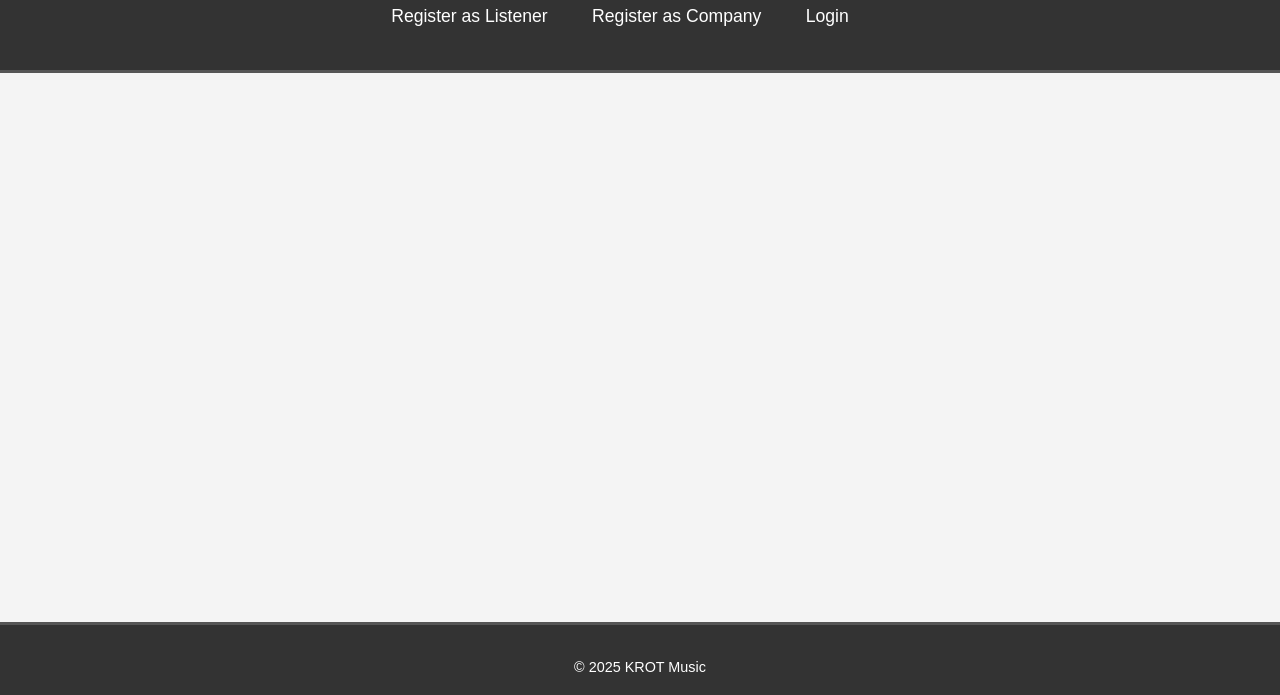
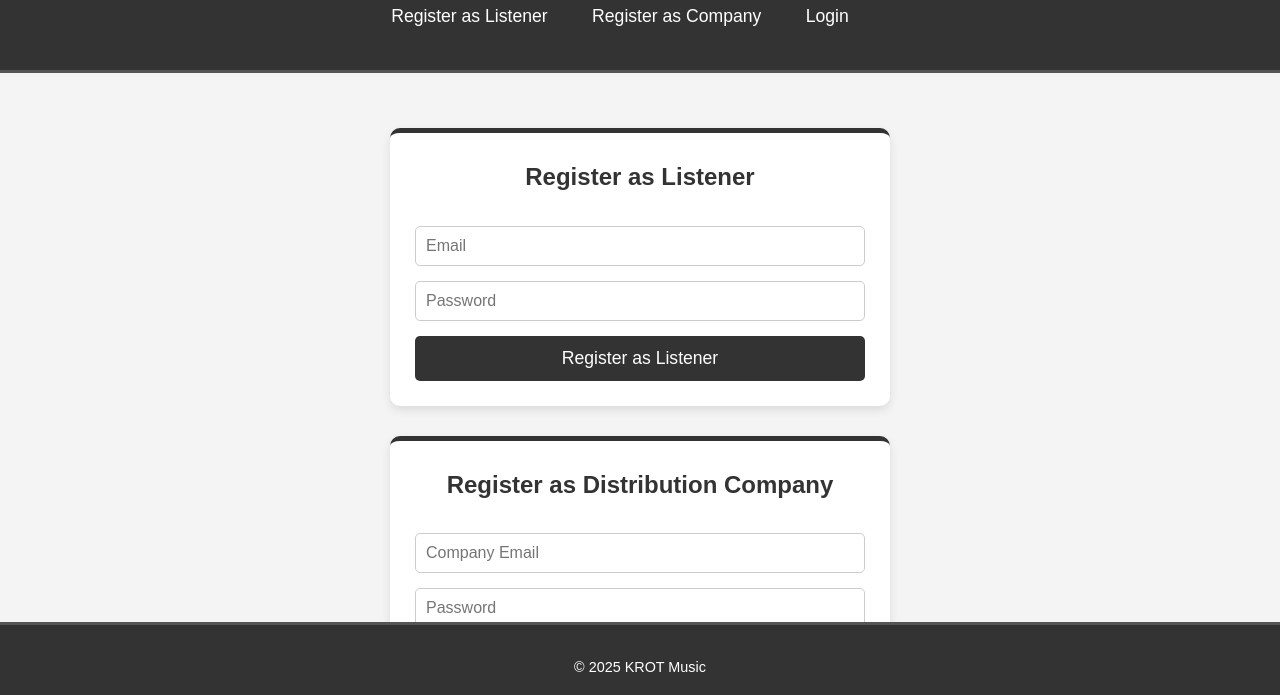
Before and after one commit to KhushDevelsoper/Krot, a plain HTML site: page index.html in a window 1280 px wide. Shown: the part 89-784 px from the top of the page. Drawn offline with nearby package versions, Linux system fonts and the light colour scheme.

Commit message:
Update style.css

```diff
--- a/style.css
+++ b/style.css
@@ -1,4 +1,9 @@
 /* style.css */
+
+main > section {
+    display: block !important; /* Force all main sections to be visible */
+}
+
 body {
     font-family: Arial, sans-serif;
     margin: 0;
```
